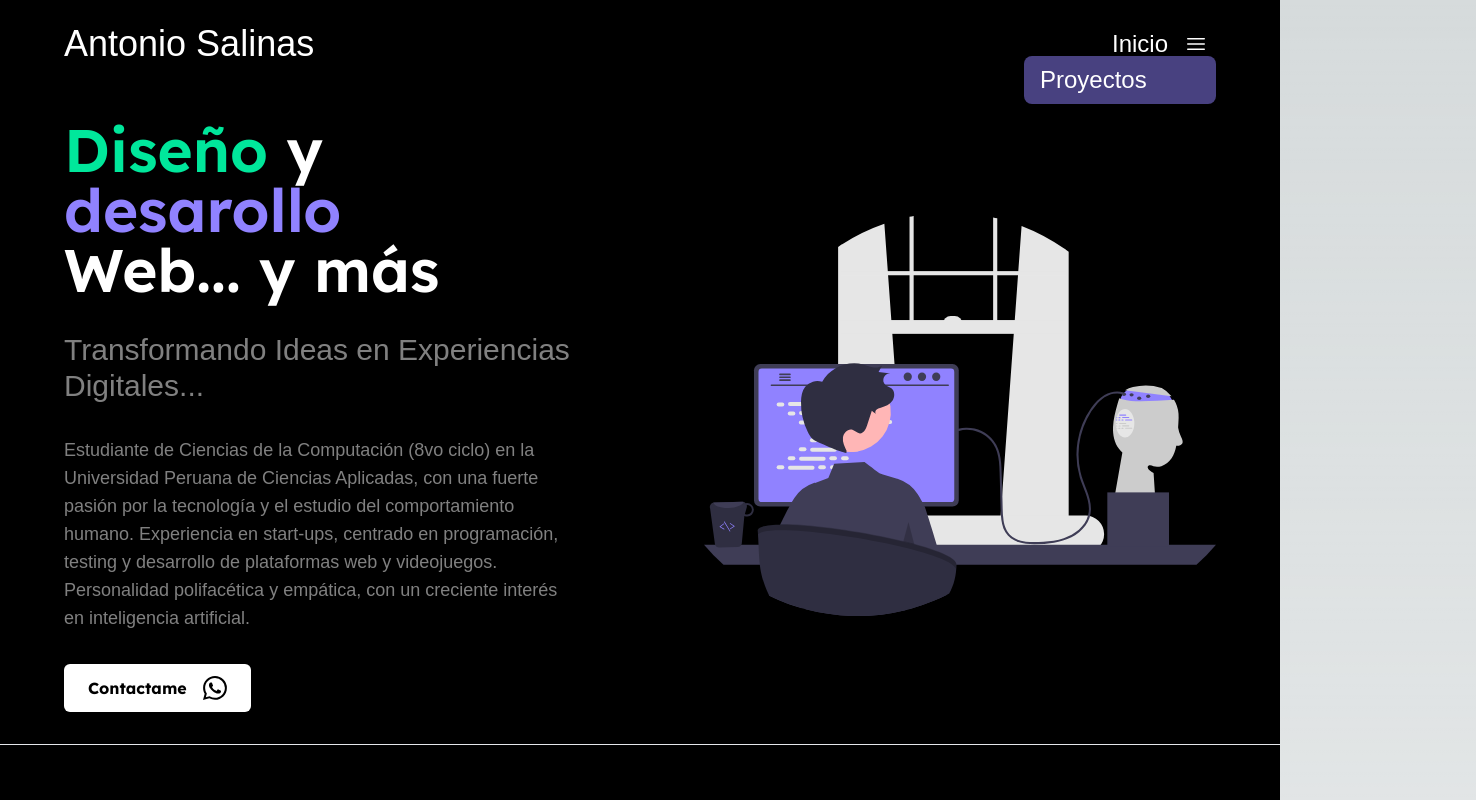
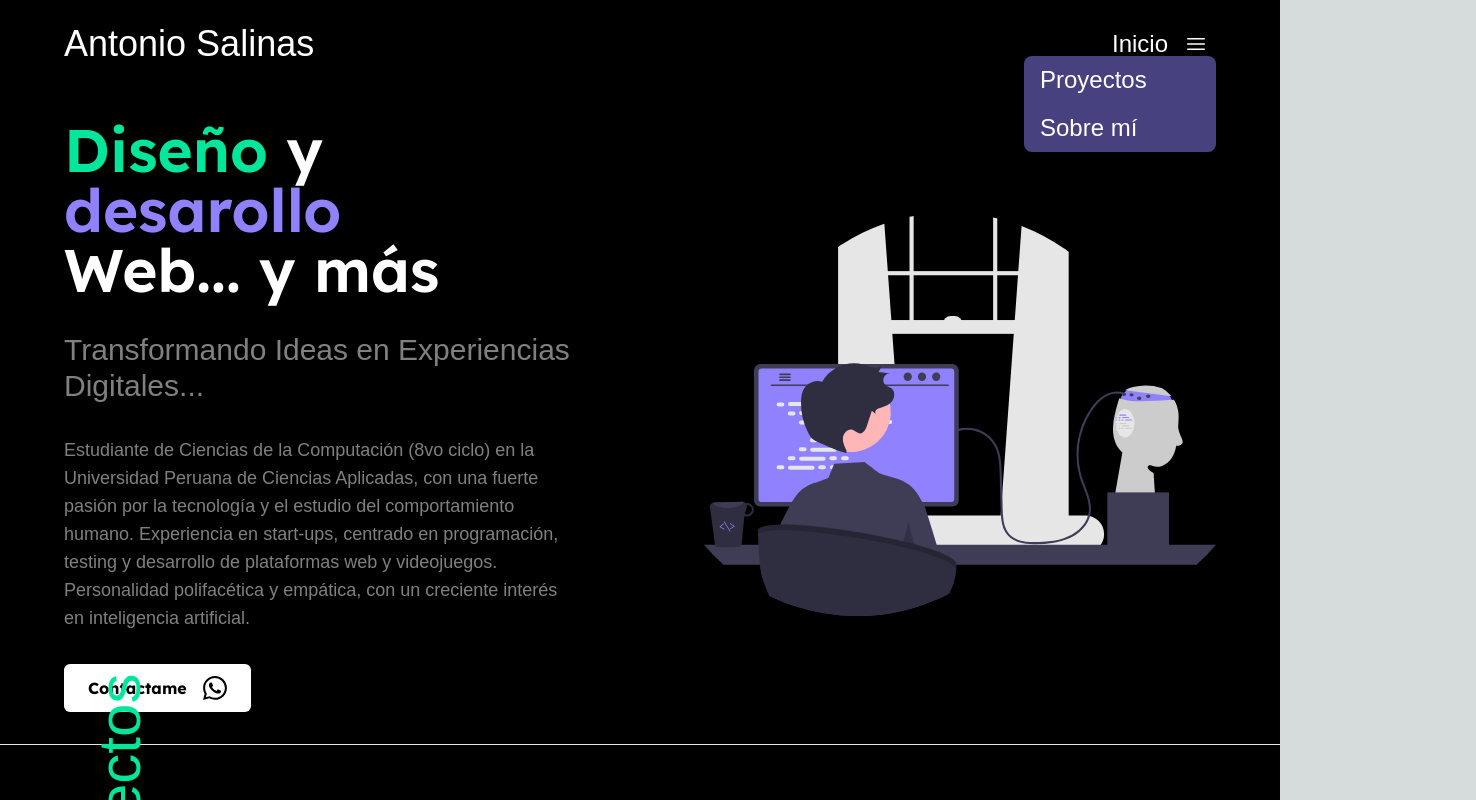
Before and after one commit to antoniosalinas2000/portfolio, a Next.js app: page / in a window 1280 px wide. Both pictures are taken after a click on the icon 1196 px from the left and 44 px from the top of the page. Shown: the top 800 px of the page, 1476 px wide, since content can reach past the window. Built offline with nearby package versions, Linux system fonts and the light colour scheme; a web font is replaced by a local one.

Commit message:
change user

```diff
--- a/components/dropDownMenu.tsx
+++ b/components/dropDownMenu.tsx
@@ -7,7 +7,7 @@ function DropdownMenu(props: { isOpen: boolean, currentPage : string }) {
         <div className="absolute right-0 w-48 font-iceland text-2xl bg-asr-purple/50 shadow-lg rounded-lg">
             {props.currentPage != "Inicio" && <Link href="/.." className="block px-4 py-2 hover:bg-asr-purple/20 rounded-t-lg">Inicio</Link>}
             {props.currentPage != "Proyectos" && <Link href="/projects" className="block px-4 py-2 hover:bg-asr-purple/20">Proyectos</Link>}
-            {/*props.currentPage != "Diseño" && <Link href="/design" className="block px-4 py-2 hover:bg-asr-purple/20 rounded-b-lg">Diseño</Link>*/}
+            {props.currentPage != "Sobre mí" && <Link href="/about-me" className="block px-4 py-2 hover:bg-asr-purple/20 rounded-b-lg">Sobre mí</Link>}
         </div>
     );
 }
```
Also changed, not shown: components/landing/experience.tsx (renamed from components/experience.tsx), components/landing/project-card.tsx (renamed from components/project-card.tsx), components/landing/skill-card.tsx (renamed from components/skill-card.tsx), pages/about-me.tsx (renamed from pages/design.tsx).
